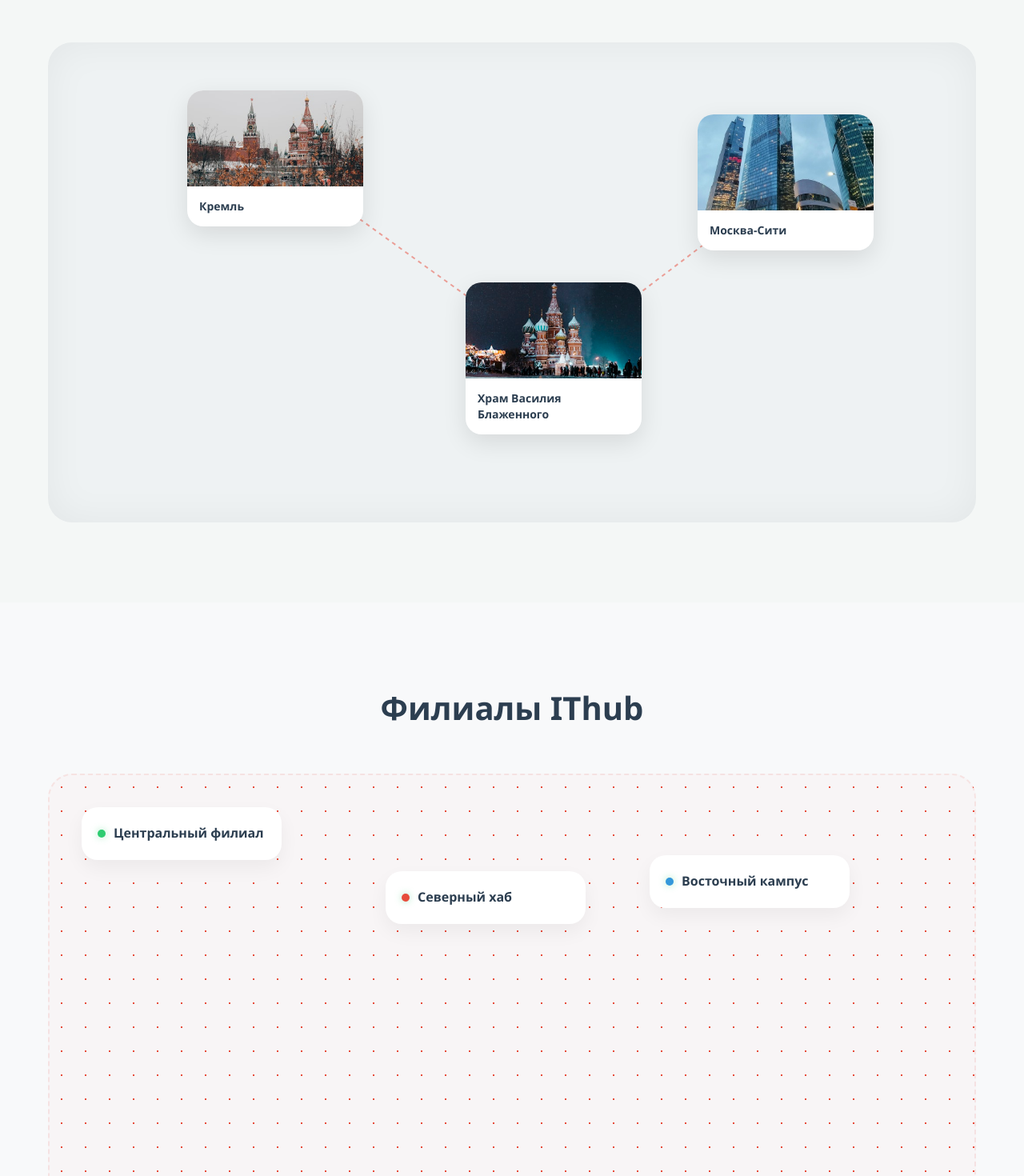
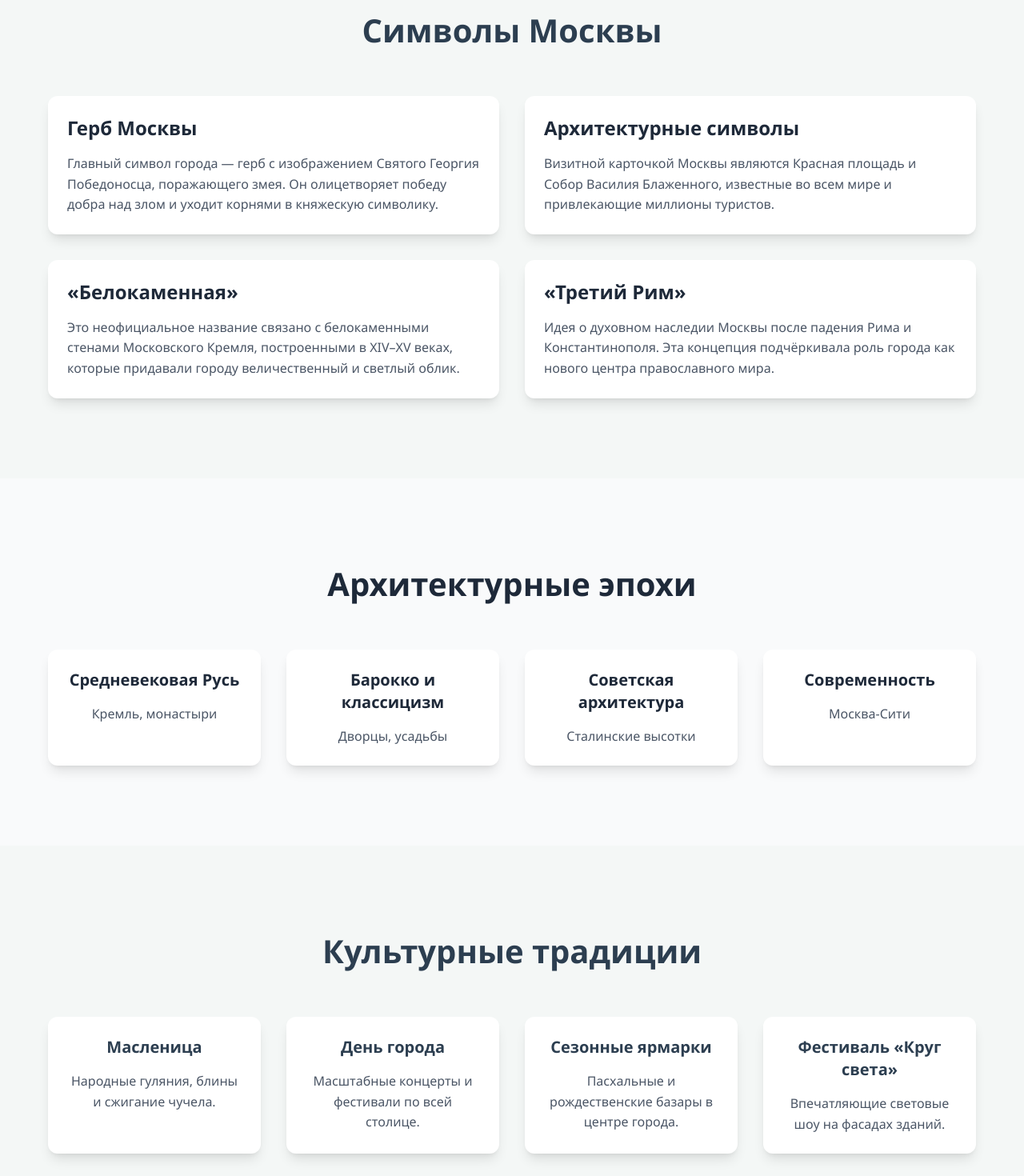
Before and after one commit to crazy-tosser3/IThub_sites, a React (Vite) app: page / in a window 1280 px wide. Shown: the part 4120-5590 px from the top of the page at 80% size. Built offline with nearby package versions, Linux system fonts and the light colour scheme.

Commit message:
upd mobile copability and add more info

```diff
--- a/index.html
+++ b/index.html
@@ -4,7 +4,7 @@
     <meta charset="UTF-8" />
     <link rel="icon" type="image/png" href="/favicon.png" />
     <meta name="viewport" content="width=device-width, initial-scale=1.0" />
-    <title>Москва — Столица России</title>
+    <title>Москва</title>
   </head>
   <body>
     <div id="root"></div>
--- a/src/App.tsx
+++ b/src/App.tsx
@@ -4,6 +4,9 @@ import { HeroSection } from './components/HeroSection'
 import { HistorySection } from './components/HistorySection'
 import { StatsSection } from './components/StatsSection'
 import { PeopleSection } from './components/PeopleSection'
+import { SymbolsSection } from './components/SymbolsSection'
+import { ArchitectureSection } from './components/ArchitectureSection'
+import { CulturalTraditionsSection } from './components/CulturalTraditionsSection'
 import { MapSection } from './components/MapSection'
 import { IThubSection } from './components/IThubSection'
 import { ReviewsSection } from './components/ReviewsSection'
@@ -33,6 +36,9 @@ export function App() {
       <HistorySection />
       <StatsSection />
       <PeopleSection />
+      <SymbolsSection />
+      <ArchitectureSection />
+      <CulturalTraditionsSection />
       <MapSection mapRef={mapRef} />
       <IThubSection sandboxRef={sandboxRef} />
       <ReviewsSection />
--- /dev/null
+++ b/src/components/ArchitectureSection.tsx
@@ -0,0 +1,23 @@
+import { architectureEras } from '../data'
+import { container, sectionPy, sectionTitle } from '../constants/tw'
+
+export function ArchitectureSection() {
+  return (
+    <section className={`architecture ${sectionPy} bg-gray-50 text-gray-800`}>
+      <div className={container}>
+        <h2 className={sectionTitle}>Архитектурные эпохи</h2>
+        <div className="grid grid-cols-2 md:grid-cols-4 gap-4 md:gap-8 mt-12">
+          {architectureEras.map((era) => (
+            <div
+              key={era.name}
+              className="reveal text-center bg-white p-6 rounded-xl shadow-lg transition-all duration-300 hover:shadow-2xl hover:-translate-y-2"
+            >
+              <h3 className="text-xl font-bold">{era.name}</h3>
+              <p className="mt-4 text-gray-600">{era.description}</p>
+            </div>
+          ))}
+        </div>
+      </div>
+    </section>
+  )
+}
--- /dev/null
+++ b/src/components/CulturalTraditionsSection.tsx
@@ -0,0 +1,23 @@
+import { culturalTraditions } from '../data'
+import { container, sectionPy, sectionTitle } from '../constants/tw'
+
+export function CulturalTraditionsSection() {
+  return (
+    <section className={`traditions ${sectionPy}`}>
+      <div className={container}>
+        <h2 className={sectionTitle}>Культурные традиции</h2>
+        <div className="grid grid-cols-2 md:grid-cols-4 gap-4 md:gap-8 mt-12">
+          {culturalTraditions.map((tradition) => (
+            <div
+              key={tradition.name}
+              className="reveal text-center bg-white p-6 rounded-xl shadow-lg transition-all duration-300 hover:shadow-2xl hover:-translate-y-2"
+            >
+              <h3 className="text-xl font-bold">{tradition.name}</h3>
+              <p className="mt-4 text-gray-600">{tradition.description}</p>
+            </div>
+          ))}
+        </div>
+      </div>
+    </section>
+  )
+}
--- a/src/components/PeopleSection.tsx
+++ b/src/components/PeopleSection.tsx
@@ -6,15 +6,17 @@ export function PeopleSection() {
     <section className={`people ${sectionPy} bg-gray-50 text-gray-800`}>
       <div className={container}>
         <h2 className={sectionTitle}>Выдающиеся личности</h2>
-        <div className="grid grid-cols-1 sm:grid-cols-2 md:grid-cols-4 gap-8 mt-12">
+        {/* Изменена сетка для лучшего отображения на мобильных устройствах */}
+        <div className="grid grid-cols-2 md:grid-cols-4 gap-4 md:gap-8 mt-12">
           {people.map((person) => (
             <div
               key={person.name}
-              className="reveal text-center bg-white p-6 rounded-xl shadow-lg transition-all duration-300 hover:shadow-2xl hover:-translate-y-2"
+              className="reveal text-center bg-white p-4 md:p-6 rounded-xl shadow-lg transition-all duration-300 hover:shadow-2xl hover:-translate-y-2"
             >
-              <h3 className="text-xl font-bold">{person.name}</h3>
-              <p className="text-sm text-gray-600">{person.years}</p>
-              <p className="mt-4 font-semibold text-accent">{person.description}</p>
+              <h3 className="text-base md:text-xl font-bold">{person.name}</h3>
+              <p className="text-xs md:text-sm text-gray-600 mt-1">{person.years}</p>
+              {/* Убран whitespace-nowrap для корректного переноса на мобильных */}
+              <p className="mt-2 md:mt-4 text-sm font-semibold text-accent">{person.description}</p>
             </div>
           ))}
         </div>
--- a/src/components/ReviewsSection.tsx
+++ b/src/components/ReviewsSection.tsx
@@ -1,6 +1,13 @@
+import { useState } from 'react'
 import { reviews } from '../data'
 
 export function ReviewsSection() {
+  const [flippedStates, setFlippedStates] = useState<Record<string, boolean>>({})
+
+  const handleFlip = (name: string) => {
+    setFlippedStates((prev) => ({ ...prev, [name]: !prev[name] }))
+  }
+
   return (
     <section className="py-[100px] max-[768px]:py-[40px]" id="reviews">
       <div className="max-w-[1200px] mx-auto px-5">
@@ -9,14 +16,17 @@ export function ReviewsSection() {
         </h2>
         <div className="flex flex-wrap justify-center gap-8 lg:gap-12">
           {reviews.map((review) => (
-            // flip card — perspective wrapper
-            <div key={review.name} className="w-[350px] h-[450px] [perspective:1000px] group reveal">
+            <div
+              key={review.name}
+              className="w-[350px] h-[450px] [perspective:1000px] group reveal cursor-pointer"
+              onClick={() => handleFlip(review.name)}
+            >
               {/* inner rotating layer */}
               <div
                 className={[
                   'relative w-full h-full [transform-style:preserve-3d]',
                   'transition-transform duration-[800ms] ease-[cubic-bezier(0.4,0,0.2,1)]',
-                  'group-hover:[transform:rotateY(180deg)]',
+                  flippedStates[review.name] ? '[transform:rotateY(180deg)]' : '',
                 ].join(' ')}
               >
                 {/* front */}
@@ -34,7 +44,7 @@ export function ReviewsSection() {
                   />
                   <h3 className="font-bold text-lg mb-1">{review.name}</h3>
                   <p className="text-[#666] mb-2">{review.title}</p>
-                  <span className="text-sm text-[#999]">Наведи, чтобы прочитать</span>
+                  <span className="text-sm text-[#999]">Нажми, чтобы прочитать</span>
                 </div>
                 {/* back */}
                 <div
--- /dev/null
+++ b/src/components/SymbolsSection.tsx
@@ -0,0 +1,23 @@
+import { symbols } from '../data'
+import { container, sectionPy, sectionTitle } from '../constants/tw'
+
+export function SymbolsSection() {
+  return (
+    <section className={`symbols ${sectionPy}`}>
+      <div className={container}>
+        <h2 className={sectionTitle}>Символы Москвы</h2>
+        <div className="grid grid-cols-1 md:grid-cols-2 gap-8 mt-12">
+          {symbols.map((symbol) => (
+            <div
+              key={symbol.name}
+              className="reveal flex flex-col bg-white p-6 rounded-xl shadow-lg transition-all duration-300 hover:shadow-2xl hover:-translate-y-1"
+            >
+              <h3 className="text-2xl font-bold text-gray-800">{symbol.name}</h3>
+              <p className="mt-4 text-gray-600 flex-grow">{symbol.description}</p>
+            </div>
+          ))}
+        </div>
+      </div>
+    </section>
+  )
+}
--- a/src/data/index.ts
+++ b/src/data/index.ts
@@ -1,4 +1,4 @@
-import type { HistoryItem, LocationNode, Hub, StatItem, Person, Review } from '../types'
+import type { HistoryItem, LocationNode, Hub, StatItem, Person, Review, SymbolItem, ArchitectureEra, CulturalTradition } from '../types'
 
 export const historyItems: HistoryItem[] = [
   {
@@ -99,6 +99,67 @@ export const people: Person[] = [
   { name: 'Владимир Путин',    years: 'род. 1952', description: 'Экономика и Государство' },
 ];
 
+export const symbols: SymbolItem[] = [
+  {
+    name: 'Герб Москвы',
+    description: 'Главный символ города — герб с изображением Святого Георгия Победоносца, поражающего змея. Он олицетворяет победу добра над злом и уходит корнями в княжескую символику.',
+    image: '/img/gerb.png',
+    alt: 'Герб Москвы',
+  },
+  {
+    name: 'Архитектурные символы',
+    description: 'Визитной карточкой Москвы являются Красная площадь и Собор Василия Блаженного, известные во всем мире и привлекающие миллионы туристов.',
+    image: '/img/Sobor.jpg',
+    alt: 'Собор Василия Блаженного',
+  },
+  {
+    name: '«Белокаменная»',
+    description: 'Это неофициальное название связано с белокаменными стенами Московского Кремля, построенными в XIV–XV веках, которые придавали городу величественный и светлый облик.',
+  },
+  {
+    name: '«Третий Рим»',
+    description: 'Идея о духовном наследии Москвы после падения Рима и Константинополя. Эта концепция подчёркивала роль города как нового центра православного мира.',
+  },
+];
+
+export const architectureEras: ArchitectureEra[] = [
+  {
+    name: 'Средневековая Русь',
+    description: 'Кремль, монастыри',
+  },
+  {
+    name: 'Барокко и классицизм',
+    description: 'Дворцы, усадьбы',
+  },
+  {
+    name: 'Советская архитектура',
+    description: 'Сталинские высотки',
+  },
+  {
+    name: 'Современность',
+    description: 'Москва-Сити',
+  },
+];
+
+export const culturalTraditions: CulturalTradition[] = [
+  {
+    name: 'Масленица',
+    description: 'Народные гуляния, блины и сжигание чучела.',
+  },
+  {
+    name: 'День города',
+    description: 'Масштабные концерты и фестивали по всей столице.',
+  },
+  {
+    name: 'Сезонные ярмарки',
+    description: 'Пасхальные и рождественские базары в центре города.',
+  },
+  {
+    name: 'Фестиваль «Круг света»',
+    description: 'Впечатляющие световые шоу на фасадах зданий.',
+  },
+];
+
 export const reviews: Review[] = [
   {
     name: 'Алиса Резниченко',
```
Also changed, not shown: src/types/index.ts (+17 -0 lines), 1 other file (tests, documents, lock files or other folders).
